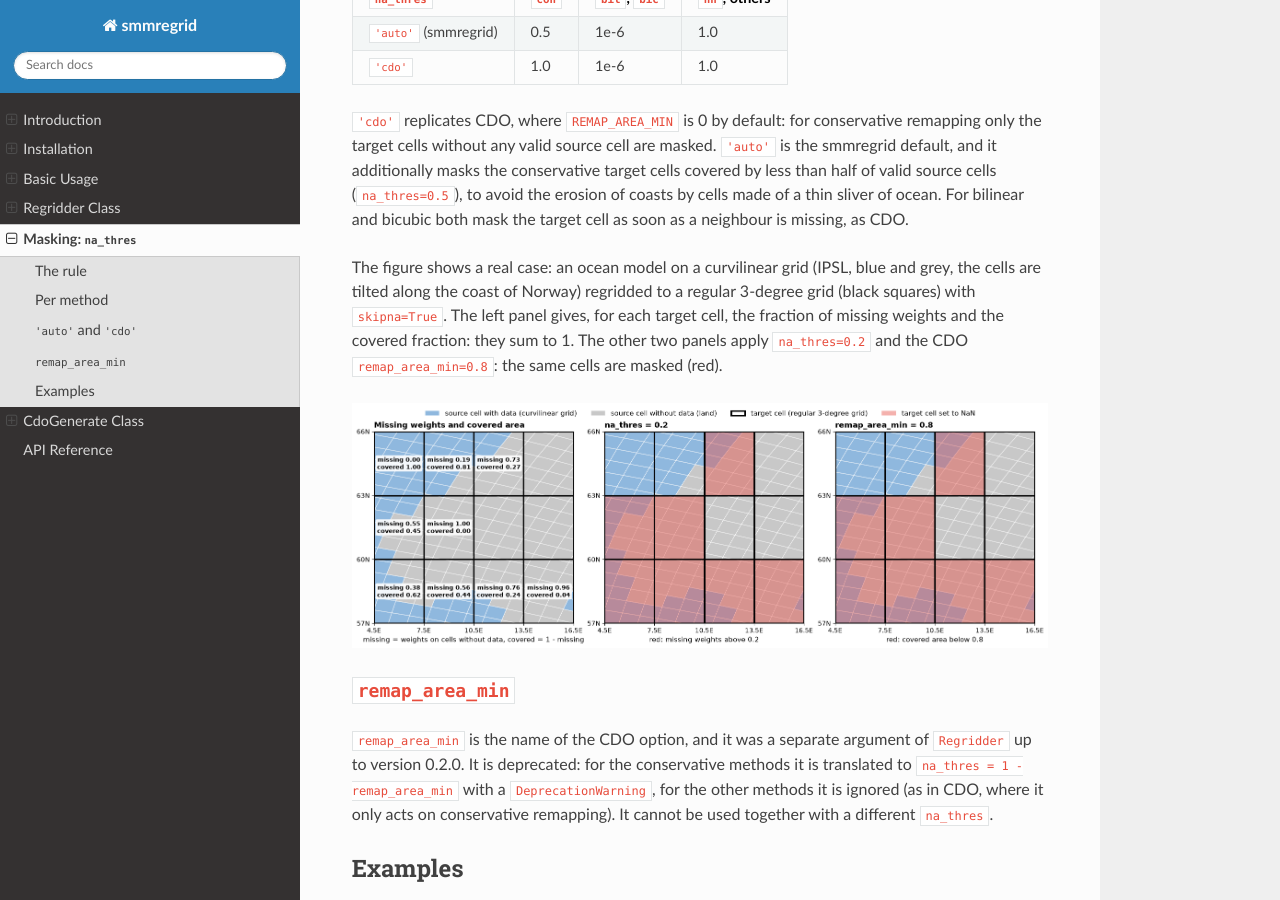
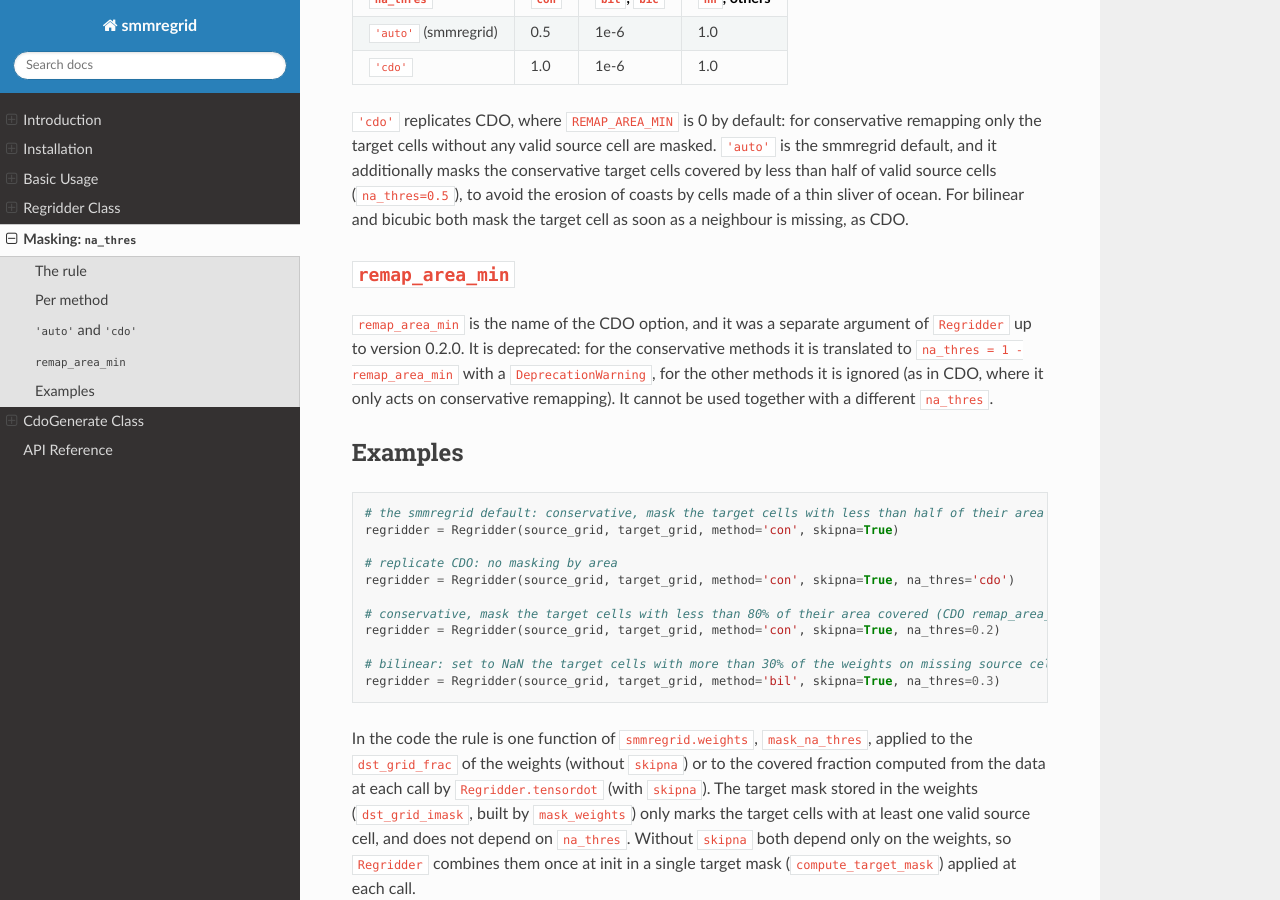
Before and after one commit to jhardenberg/smmregrid, a Sphinx documentation site: the page built from docs/sphinx/source/concepts.rst, in a window 1280 px wide and 900 px high, scrolled down 1836 px. Built offline with Sphinx 7.4.7 and the Read the Docs theme 3.1.0, drawn with Linux system fonts in a browser that asks for light colours.

Commit message:
leftovers

```diff
--- a/docs/sphinx/source/concepts.rst
+++ b/docs/sphinx/source/concepts.rst
@@ -84,15 +84,6 @@ any valid source cell are masked. ``'auto'`` is the smmregrid default, and it ad
 cells covered by less than half of valid source cells (``na_thres=0.5``), to avoid the erosion of coasts by cells made of
 a thin sliver of ocean. For bilinear and bicubic both mask the target cell as soon as a neighbour is missing, as CDO.
 
-The figure shows a real case: an ocean model on a curvilinear grid (IPSL, blue and grey, the cells are tilted along the coast
-of Norway) regridded to a regular 3-degree grid (black squares) with ``skipna=True``. The left panel gives, for each target
-cell, the fraction of missing weights and the covered fraction: they sum to 1. The other two panels apply ``na_thres=0.2``
-and the CDO ``remap_area_min=0.8``: the same cells are masked (red).
-
-.. image:: _static/masking_thresholds.png
-   :alt: Curvilinear source grid over a regular target grid on a coast, with the missing weights and covered area of each target cell, and the cells set to NaN by na_thres 0.2 and by remap_area_min 0.8
-   :width: 100%
-
 ``remap_area_min``
 ------------------
 
```
Also changed, not shown: docs/sphinx/source/_static/masking_thresholds.png (deleted), 1 other file.
